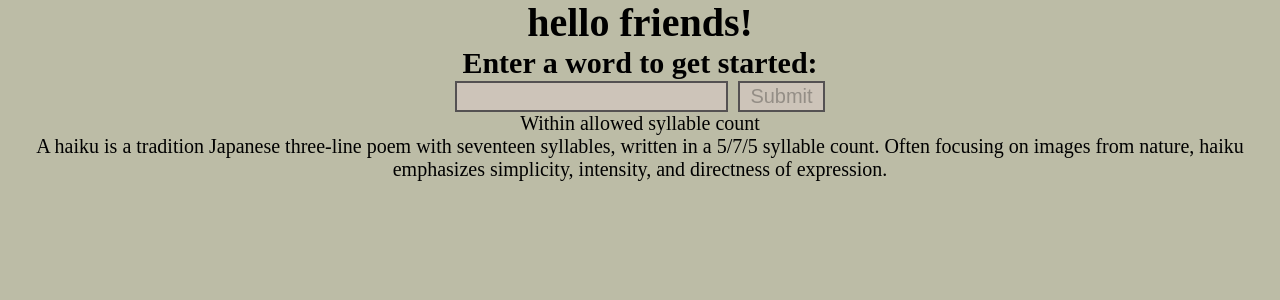
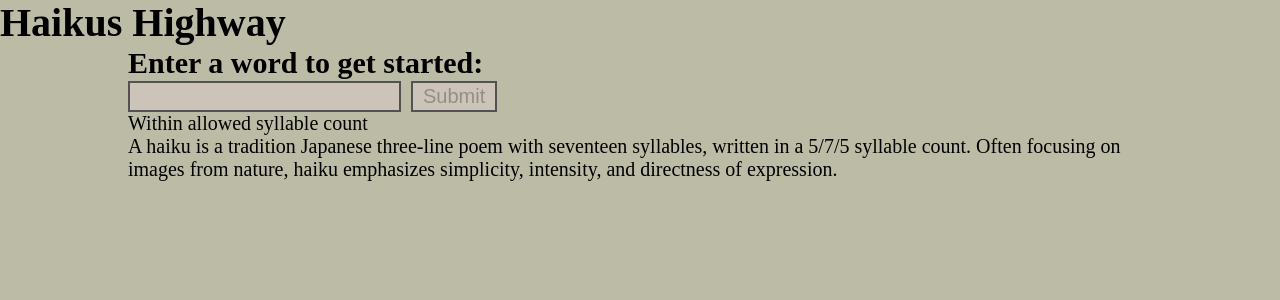
Before and after one commit to dove1312/haikus-highway, a React (Create React App) app: page / in a window 1280 px wide. Shown: the top 300 px of the page. Built offline with nearby package versions, Linux system fonts and the light colour scheme.

Commit message:
basic classes and html added

```diff
--- a/src/App.css
+++ b/src/App.css
@@ -29,10 +29,6 @@ li {
 
 /* Import Fonts */
 @import url('https://fonts.googleapis.com/css2?family=Barlow&family=Merienda+One&display=swap');
-
-.appContainer {
-  text-align: center;
-}
 
 h1 {
   font-family: 'Merienda One', 'cursive';
--- a/src/App.js
+++ b/src/App.js
@@ -1,7 +1,6 @@
 import './App.css';
 import {Link, Route, Routes} from 'react-router-dom';
 //may also need to add in Outlet as we progress
-import { useState } from 'react';
 
 import ResultsPage from './components/ResultsPage';
 import SavedHaikus from "./components/SavedHaikus"
@@ -12,10 +11,9 @@ function App() {
 
   return (
     <div className='appContainer'>
-      <h1>hello friends!</h1>
+      <h1>Haikus Highway</h1>
 
       <Routes>
-        {/* just commenting out the HOME route until the Home component is made! */}
         <Route path="/" element={<Home />}/>
         <Route path="/haiku" element={<Home />} />
         <Route path="/haiku/:userWord" element={<ResultsPage />} />
@@ -27,11 +25,3 @@ function App() {
 }
 
 export default App;
-
-
-//I laid it like this because home page is a component off of App.js, so path should be /home
-  //we should be able to go back to the initial page to start again, so nested results and saved Haikus inside home
-  //IF YOU ALL THINK THIS IS CORRECT- then we need to have a <Link> for the home component to send users to the results page once word is selected and submitted
-
-//I did not nest any routes inside /results because I assume because they are rendered to the Results page, so no need to test (they will not be separate pages)
-//I assume we WILL need to nest routes in savedHaikus- but we'll get there when we get there
--- a/src/components/Form.js
+++ b/src/components/Form.js
@@ -10,7 +10,7 @@ function Form() {
   }
 
   return (
-    <div>
+    <div className="initialWordForm">
       <h2>Enter a word to get started:</h2>
       <TextInput className="homePage" allowedSyllables="5" customFunction={navigateFunction} />
     </div>
--- a/src/components/Home.js
+++ b/src/components/Home.js
@@ -2,10 +2,14 @@ import Form from './Form.js';
 
 function Home() {
   return (
-    <>
-      <Form />
-      <p>A haiku is a tradition Japanese three-line poem with seventeen syllables, written in a 5/7/5 syllable count. Often focusing on images from nature, haiku emphasizes simplicity, intensity, and directness of expression.</p>
-    </>
+    <section className='homePage'>
+      <div className="wrapper">
+        <Form />
+        <div className="definition">
+          <p>A haiku is a tradition Japanese three-line poem with seventeen syllables, written in a 5/7/5 syllable count. Often focusing on images from nature, haiku emphasizes simplicity, intensity, and directness of expression.</p>
+        </div>
+      </div>
+    </section>
   )
 
 }
--- a/src/components/TextInput.js
+++ b/src/components/TextInput.js
@@ -63,11 +63,11 @@ const TextInput = (props) => {
             )} */}
             {/* count > 2 is test for now, update to 5 later */}
             {syllableCount > props.allowedSyllables && userInput ? (
-                <p>Too many syllables!</p>
-            ) : (<p>Within allowed syllable count</p>)}
+                <p className='warning'>Too many syllables!</p>
+            ) : (<p className='secondaryWarning'>Within allowed syllable count</p>)}
             {/* !/^[a-z]+$/i.test(userInput) && */}
             {stringDoesNotPass(userInput) && userInput && (
-                <p>No special characters, numbers or spaces please!</p>
+                <p className='warning'>No special characters, numbers or spaces please!</p>
             )}
             {/* {syllableCount > 5 ? (<p>too many syllables!!!</p>) : (<p>just the right amount of syllables</p>)} */}
             {/* <p>checking if spellcheck is working: {spelling}</p> */}
```
